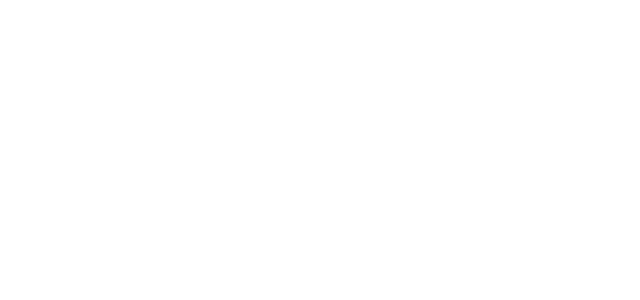
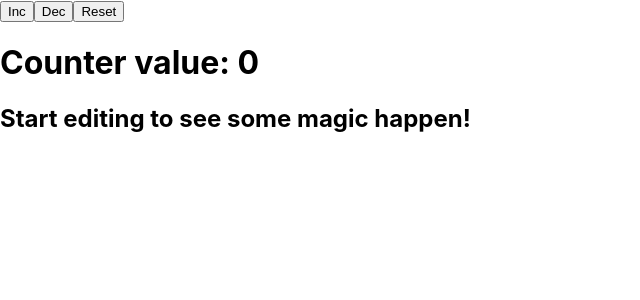
Before and after one commit to AnnKharko/react-homework, a React (Create React App) app: page / in a window 1280 px wide. Shown: the top 300 px of the page, without its empty margins (0-640 px from the left). Built offline with nearby package versions, Linux system fonts and the light colour scheme.

Commit message:
useState

```diff
--- a/src/App.js
+++ b/src/App.js
@@ -1,13 +1,26 @@
-import React, {Component} from 'react';
 
-class App extends Component {
-    render() {
-        return (
-            <div>
+import React, {memo, useMemo,useState, useEffect, useReducer} from "react";
 
-            </div>
-        );
+export default function App() {
+    const [counter, SetCounter] = useState(0);
+    const onclickHandler = () => {
+        // SetCounter(counter + 1);
+        SetCounter((prevState) => prevState + 1)
     }
+    const decHandler = () => {
+        //SetCounter(counter-1);
+        SetCounter((prevState) => prevState - 1)
+    }
+    const resetHandler = () => {
+        SetCounter(0);
+    }
+    return (
+        <div>
+            <button onClick={onclickHandler}>Inc</button>
+            <button onClick={decHandler}>Dec</button>
+            <button onClick={resetHandler}>Reset</button>
+            <h1> Counter value: {counter}</h1>
+            <h2> Start editing to see some magic happen!</h2>
+        </div>
+    )
 }
-
-export default App;
```
Also changed, not shown: 1 other file (tests, documents, lock files or other folders).
